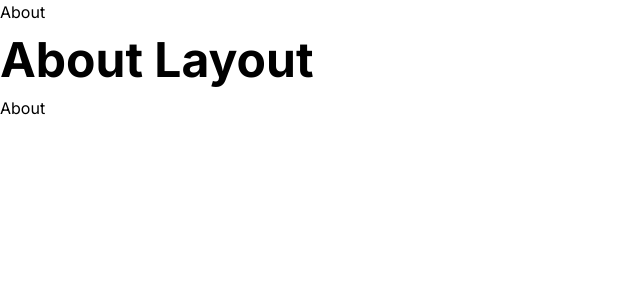
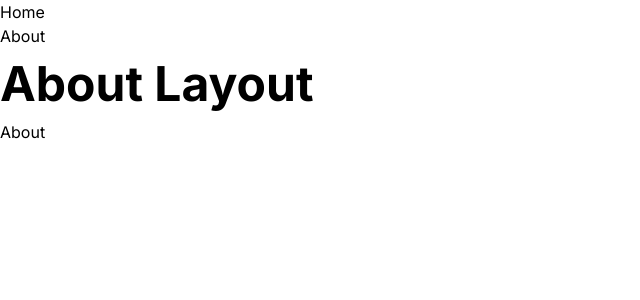
Before and after one commit to ArtyomZayarny/nextjs-bootcamp, a Next.js app: page /about in a window 1280 px wide. Shown: the top 300 px of the page, without its empty margins (0-640 px from the left). Built offline with nearby package versions, Linux system fonts and the light colour scheme.

Commit message:
Create header component

```diff
--- /dev/null
+++ b/app/header.tsx
@@ -0,0 +1,21 @@
+import Link from 'next/link'
+import React from 'react'
+
+function Header() {
+  return (
+    <header className='bg-gray-100 p-4'>
+      <nav className='container'>
+        <ul className='flex gap-3'>
+          <li>
+            <Link href='/'>Home</Link>
+          </li>
+          <li>
+            <Link href='/about'>About</Link>
+          </li>
+        </ul>
+      </nav>
+    </header>
+  )
+}
+
+export default Header
--- a/app/layout.tsx
+++ b/app/layout.tsx
@@ -2,6 +2,7 @@ import type { Metadata } from 'next'
 import { Inter } from 'next/font/google'
 import './globals.css'
 import Link from 'next/link'
+import Header from './header'
 
 const inter = Inter({ subsets: ['latin'] })
 
@@ -18,16 +19,7 @@ export default function RootLayout({
   return (
     <html lang='en'>
       <body className={inter.className}>
-        <header className='bg-gray-100 p-4'>
-          <nav>
-            <ul>
-              <li>
-                <Link href='/about'>About</Link>
-              </li>
-            </ul>
-          </nav>
-        </header>
-
+        <Header />
         <main>{children}</main>
       </body>
     </html>
```
